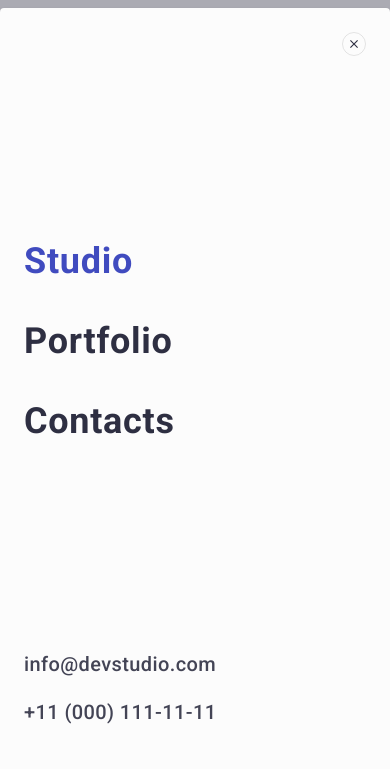
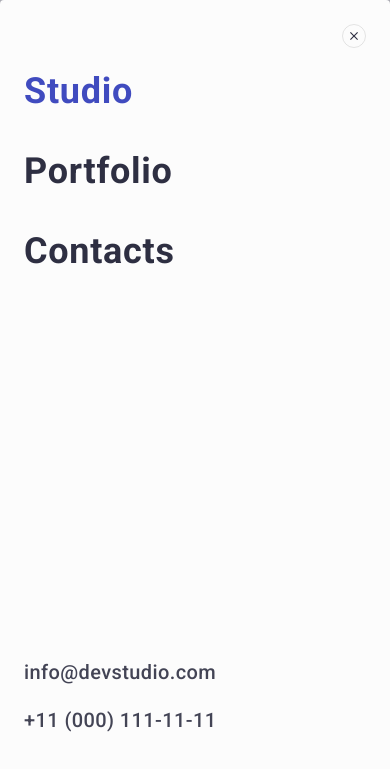
Before and after one commit to bilousbv/goit-markup-hw-06, a website: page index.html in a window 390 px wide. Both pictures are taken after a click on the button 362 px from the left and 28 px from the top of the page. Shown: the top 769 px of the page. Drawn offline with nearby package versions, Linux system fonts and the light colour scheme.

Commit message:
Changed mobile menu; Changed navigation for md and lg screens

```diff
--- a/css/styles.css
+++ b/css/styles.css
@@ -735,6 +735,7 @@ input[type='checkbox']:focus-visible+.modal__form__item__checkbox-text .modal__f
   gap: 48px;
   width: 100vw;
   height: 100vh;
+  max-height: 100vh;
 }
 
 .menu .modal__close {
@@ -751,14 +752,18 @@ input[type='checkbox']:focus-visible+.modal__form__item__checkbox-text .modal__f
   }
 }
 
-@media (max-width: 768px) {
+@media (max-width: 767px) {
+  .navigation {
+    align-items: flex-start;
+  }
+
   .mobile-hidden__navigation__list,
   .mobile-hidden__address {
     display: none;
   }
 }
 
-@media (max-width: 1158px) {
+@media (max-width: 1157px) {
   .pillars__list__item__header {
     display: none;
   }
```
